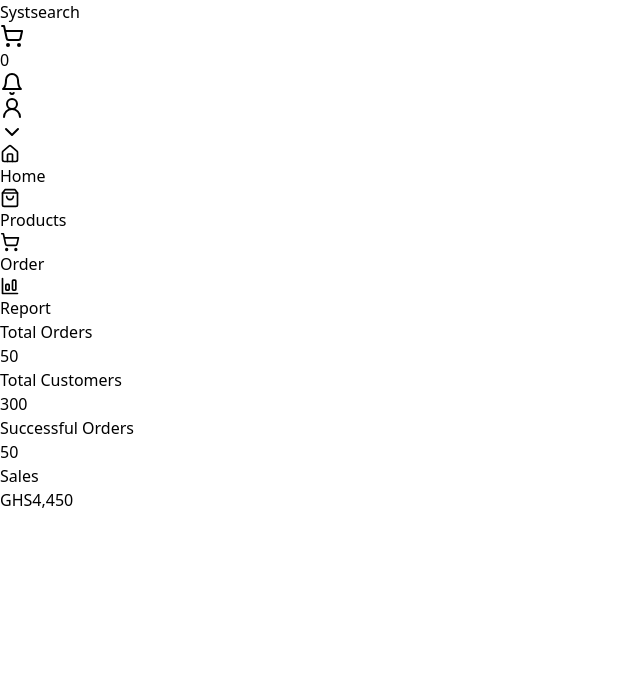
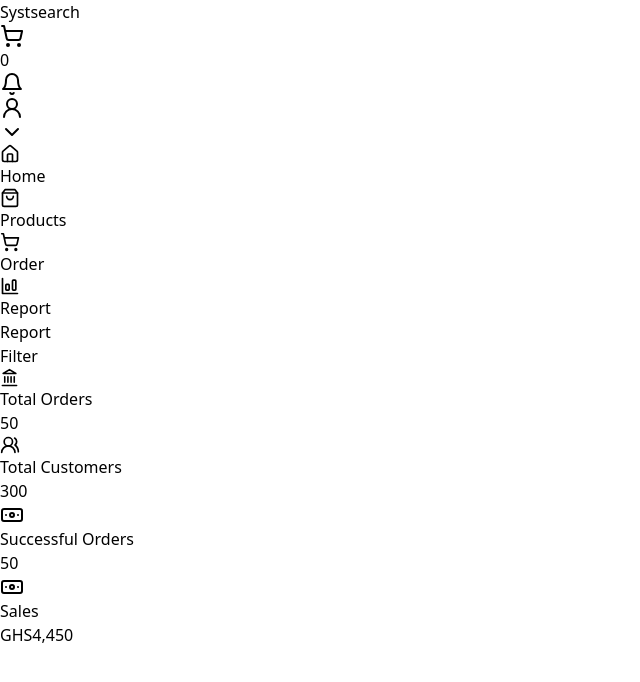
Before and after one commit to holaliamewu/rancard-pos, a React (Vite) app: page /report in a window 1280 px wide. Shown: the top 682 px of the page, without its empty margins (0-640 px from the left). Built offline with nearby package versions, Linux system fonts and the light colour scheme.

Commit message:
fix: report page

```diff
--- a/src/pages/Report.jsx
+++ b/src/pages/Report.jsx
@@ -1,13 +1,29 @@
 import React from 'react'
+import { Banknote, Landmark, UsersRound} from 'lucide-react'
 
 export default function Report() {
   return (
-      <div className='main-container flex w-[1026px] gap-[24px] items-start flex-nowrap relative mx-auto my-0'>
+    <div className=''>
+      <span className='flex justify-between items-center' >
+      <h1 className='text-[40px] ' >Report</h1>
+        <div className=' flex w-[137px] pt-[8px] pr-[16px] pb-[8px] pl-[16px] flex-col gap-[8px] items-start flex-nowrap rounded-[6px] border-solid border border-[#868686] relative overflow-hidden mx-auto my-0'>
+          <div className='flex w-[105px] gap-[24px] items-center shrink-0 flex-nowrap relative'>
+            <h5 className="h-[34px] shrink-0 basis-auto font-['Grotesk'] text-[24px] font-medium leading-[33.6px] text-[#5b5b5b] relative text-left whitespace-nowrap z-[1]">
+              Filter
+            </h5>
+            <div className='w-[24px] h-[24px] shrink-0 relative overflow-hidden z-[2]'>
+              <div className='w-[14px] h-[8px] bg-[url(../assets/images/fbb1689c-4def-404a-88c6-70aa08f517e3.png)] bg-[length:100%_100%] bg-no-repeat relative z-[3] mt-[8px] mr-0 mb-0 ml-[5px]' />
+            </div>
+          </div>
+        </div>
+      </span>
+
+        <div className=' flex w-[1026px] gap-[24px] items-start flex-nowrap relative mx-auto my-0'>
           <div className='flex pt-[29px] pr-[22px] pb-[29px] pl-[22px] flex-col gap-[8px] items-start grow shrink-0 basis-0 flex-nowrap bg-[#fff] rounded-[8px] relative overflow-hidden'>
             <div className='flex flex-col gap-[40px] items-start self-stretch shrink-0 flex-nowrap relative z-[1]'>
               <div className='flex w-[134px] gap-[8px] items-center shrink-0 flex-nowrap relative z-[2]'>
                 <div className='w-[24px] h-[24px] shrink-0 relative z-[3]'>
-                <div className='w-[18.637px] h-[18.576px] bg-[url(../assets/images/852059f6-d244-41c9-bf61-5d8aee2a8044.png)] bg-[length:100%_100%] bg-no-repeat relative z-[4] mt-[2px] mr-0 mb-0 ml-[3px]' />
+                  <Landmark size={19} />
                 </div>
                 <span className="h-[22px] shrink-0 basis-auto font-['UncutSemibold'] text-[18px] font-medium leading-[21.6px] text-[#000] relative text-left whitespace-nowrap z-[5]">
                   Total Orders
@@ -22,7 +38,7 @@ export default function Report() {
             <div className='flex flex-col gap-[40px] items-start self-stretch shrink-0 flex-nowrap relative z-[8]'>
               <div className='flex w-[169px] gap-[8px] items-center shrink-0 flex-nowrap relative z-[9]'>
                 <div className='w-[24px] h-[24px] shrink-0 relative z-10'>
-                <div className='w-[19.894px] h-[17.86px] bg-[url(../assets/images/f3b8755e-f163-40d2-9139-5d6c7f65a6ae.png)] bg-[length:100%_100%] bg-no-repeat relative z-[11] mt-[3.07px] mr-0 mb-0 ml-[2.05px]' />
+                    <UsersRound size={20} />
                 </div>
                 <span className="h-[22px] shrink-0 basis-auto font-['UncutSemibold'] text-[18px] font-medium leading-[21.6px] text-[#000] relative text-left whitespace-nowrap z-[12]">
                   Total Customers
@@ -37,7 +53,7 @@ export default function Report() {
             <div className='flex flex-col gap-[40px] items-start self-stretch shrink-0 flex-nowrap relative z-[15]'>
               <div className='flex w-[184px] gap-[8px] items-center shrink-0 flex-nowrap relative z-[16]'>
                 <div className='w-[24px] h-[24px] shrink-0 relative overflow-hidden z-[17]'>
-                <div className='w-[22px] h-[16px] bg-[url(../assets/images/30bd06e6-4b9c-489e-845c-fed3c60eff92.png)] bg-[length:100%_100%] bg-no-repeat relative z-[18] mt-[4px] mr-0 mb-0 ml-px' />
+                  <Banknote />
                 </div>
                 <span className="h-[22px] shrink-0 basis-auto font-['UncutSemibold'] text-[18px] font-medium leading-[21.6px] text-[#000] relative text-left whitespace-nowrap z-[19]">
                   Successful Orders
@@ -52,7 +68,7 @@ export default function Report() {
             <div className='flex flex-col gap-[40px] items-start self-stretch shrink-0 flex-nowrap relative z-[22]'>
               <div className='flex w-[76px] gap-[8px] items-center shrink-0 flex-nowrap relative z-[23]'>
                 <div className='w-[24px] h-[24px] shrink-0 relative overflow-hidden z-[24]'>
-                <div className='w-[22px] h-[16px] bg-[url(../assets/images/4edced03-3cf5-4b24-af7c-f14bc69ef7ed.png)] bg-[length:100%_100%] bg-no-repeat relative z-[25] mt-[4px] mr-0 mb-0 ml-px' />
+                  <Banknote />
                 </div>
                 <span className="h-[22px] shrink-0 basis-auto font-['UncutSemibold'] text-[18px] font-medium leading-[21.6px] text-[#000] relative text-left whitespace-nowrap z-[26]">
                   Sales
@@ -63,5 +79,7 @@ export default function Report() {
               </span>
             </div>
           </div>
-      </div>  )
+        </div>
+    </div>
+    )
 }
```
Lines whose indentation alone changed are shown as unchanged.
